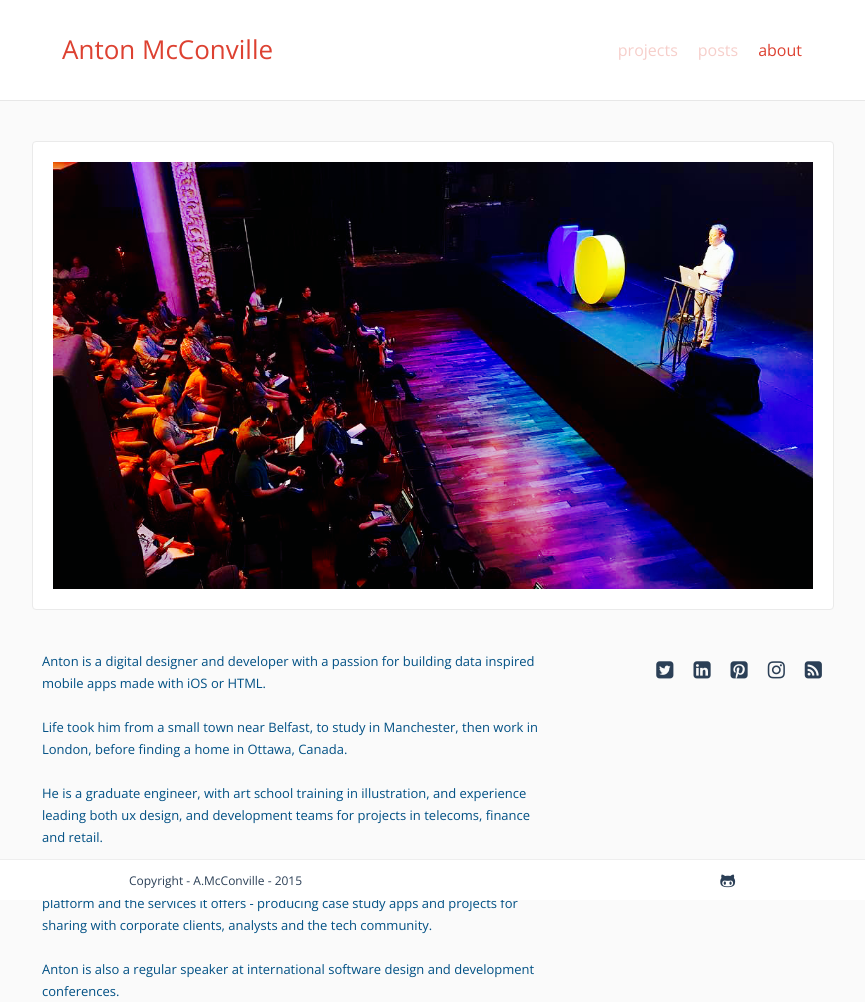
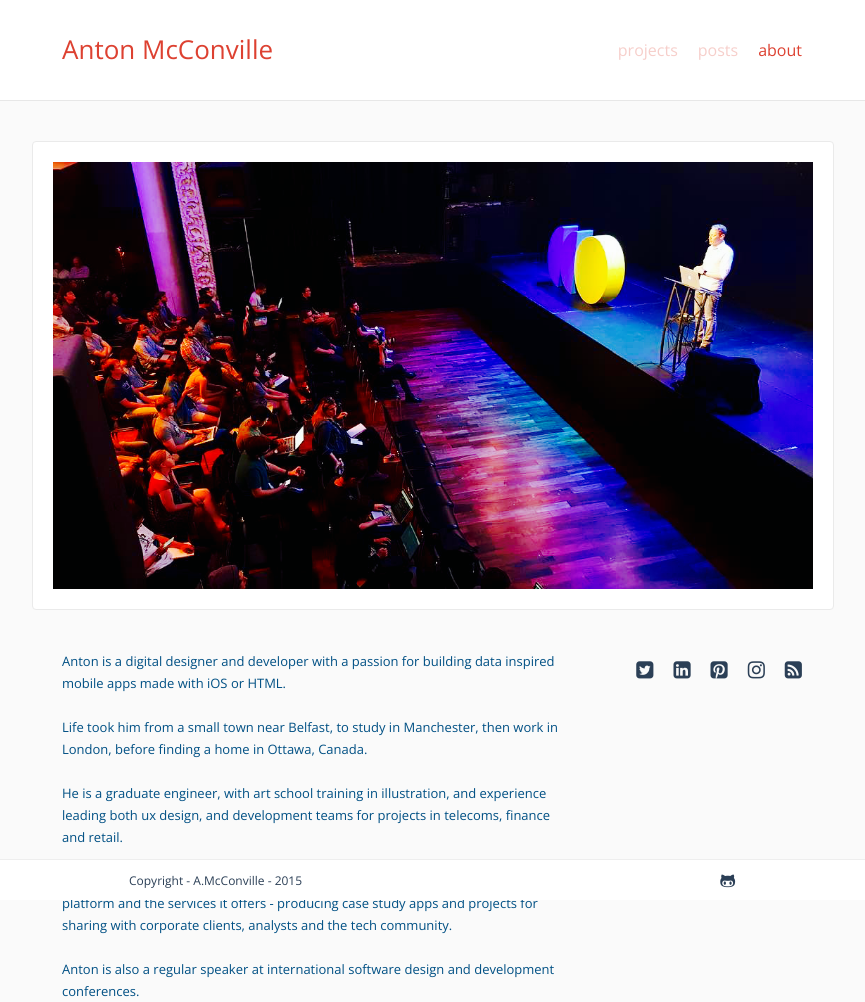
Before and after one commit to antonmc/antonmc.github.io, a Jekyll site: the page about.html, which Jekyll copies as it is, in a window 1280 px wide. Shown: the whole page, without its empty margins (208-1073 px from the left). Built offline with Jekyll 4.4.1, drawn with Linux system fonts in a browser that asks for light colours; nearby versions of some CDN libraries.

Commit message:
about me tweak

```diff
--- a/style/main.css
+++ b/style/main.css
@@ -185,7 +185,7 @@ p img {
     flex-direction: row;
     justify-content: flex-end;
     display: flex;
-    width: 290px;
+    width: 250px;
     padding: 0;
     justify-content: flex-end;
 }
@@ -586,7 +586,7 @@ border-radius: 2px;
     width: 500px;
     font-size: 13px;
     line-height: 22px;
-    margin-left: 10px;
+    margin-left: 30px;
     color: #015084;
 }
 
```
